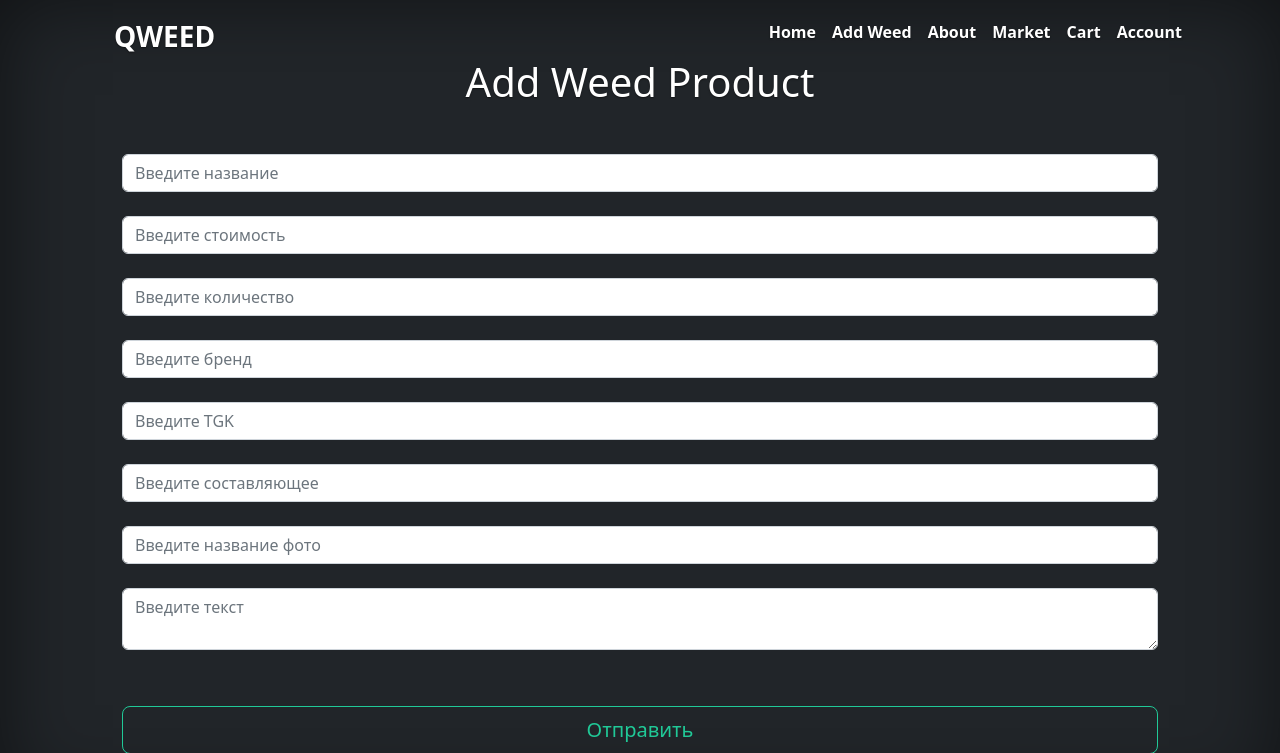
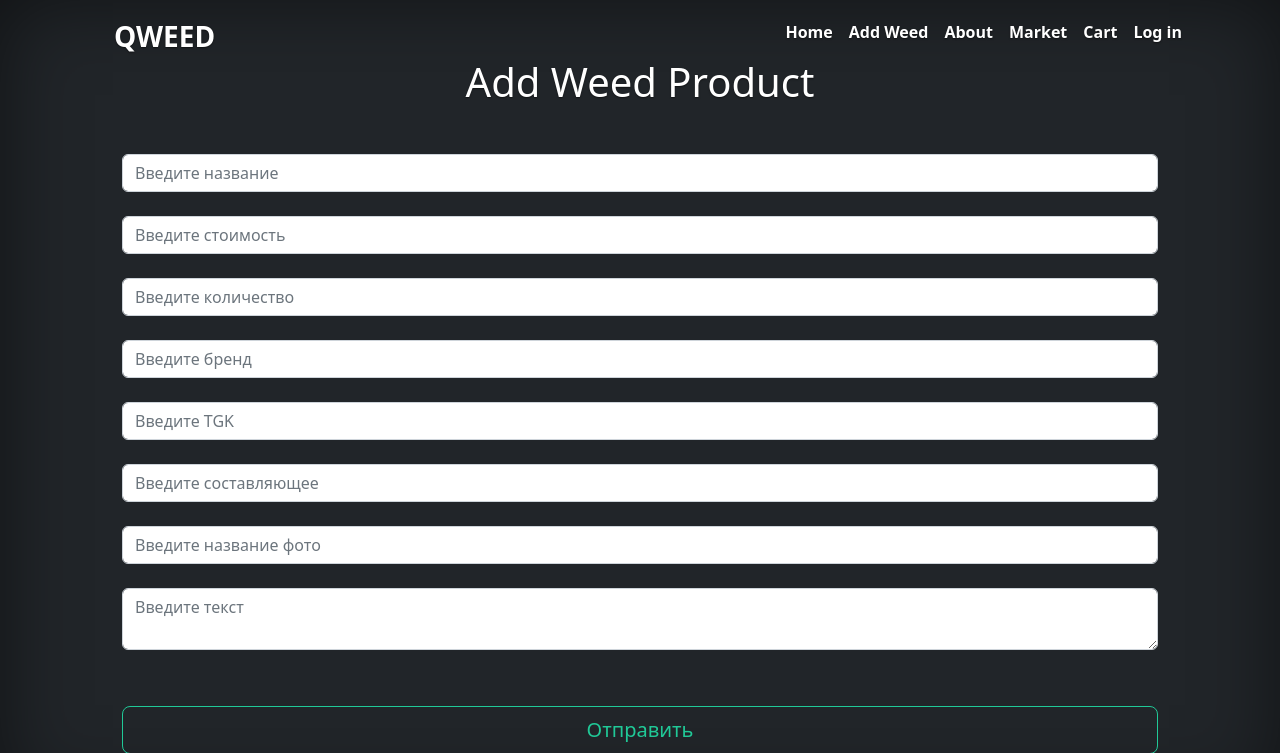
Before and after one commit to Obl1Que/QWEED, a Flask app: page /add-weed in a window 1280 px wide. Shown: the top 753 px of the page. Run offline with Flask 3, Linux system fonts and the light colour scheme.

Commit message:
Правки базового шаблона

```diff
--- a/templates/base.html
+++ b/templates/base.html
@@ -66,7 +66,7 @@
         <a class="nav-link fw-bold py-1 px-0 mya" href="#">About</a>
         <a class="nav-link fw-bold py-1 px-0 mya" href="/market">Market</a>
         <a class="nav-link fw-bold py-1 px-0 mya" href="/cart">Cart</a>
-        <a class="nav-link fw-bold py-1 px-0 mya" href="#">Account</a>
+        <a class="nav-link fw-bold py-1 px-0 mya" href="/login">Log in</a>
       </nav>
     </div>
   </header>
```
